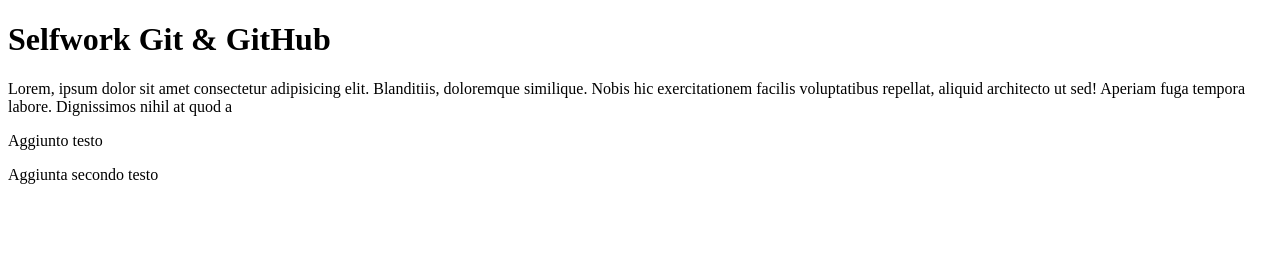
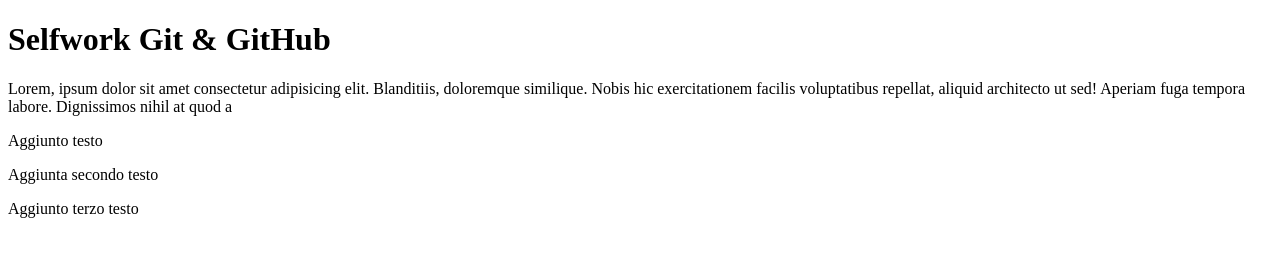
Before and after one commit to CifDaniel96/selfwork-git-github, a plain HTML site: page index.html in a window 1280 px wide. Drawn offline with Linux system fonts and the light colour scheme.

Commit message:
Aggiunto terzo testo

```diff
--- a/index.html
+++ b/index.html
@@ -15,6 +15,7 @@
             Dignissimos nihil at quod a</p>
         <p>Aggiunto testo</p>
         <p>Aggiunta secondo testo</p>
+        <p>Aggiunto terzo testo</p>
     </header>
 </body>
 
```
